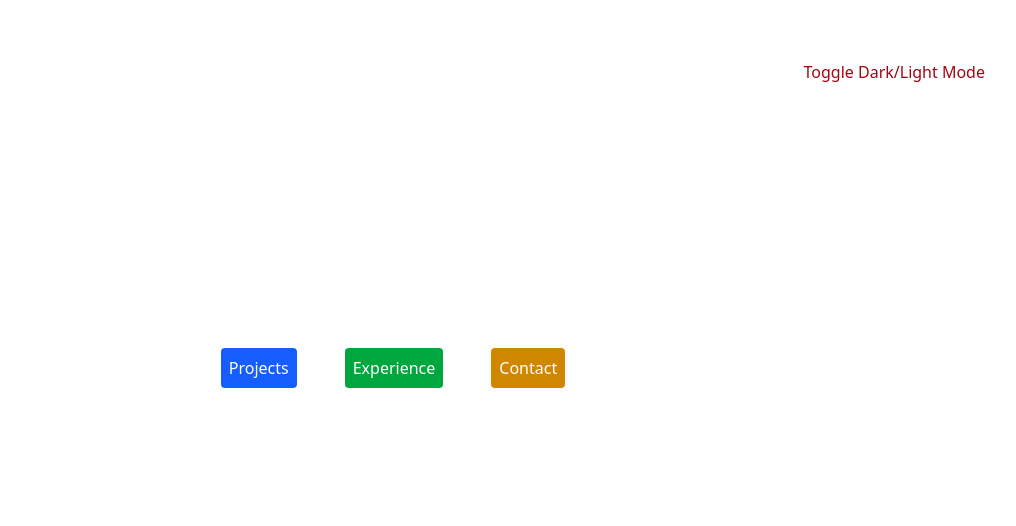
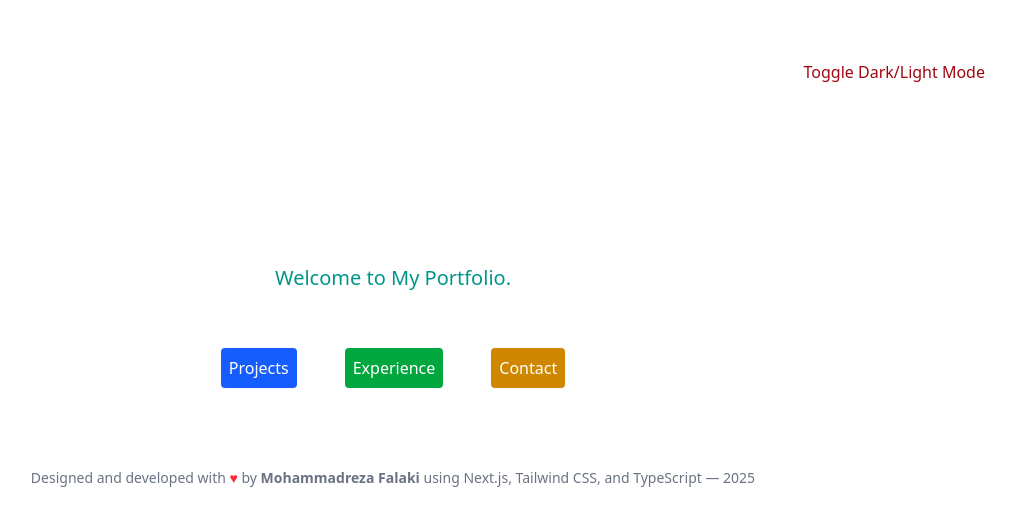
Before and after one commit to Mohammad-Reza-Falaki/my-new-portfolio, a Next.js app: page / in a window 1280 px wide. Shown: the top 526 px of the page, without its empty margins (247-1263 px from the left). Built offline with nearby package versions, Linux system fonts and the light colour scheme.

Commit message:
Site has been updated.

```diff
--- a/src/app/contact/page.tsx
+++ b/src/app/contact/page.tsx
@@ -1,6 +1,6 @@
 export default function Contact() {
   return (
-    <div className="min-h-screen p-5 ml-auto">
+    <div className="min-h-screen p-5 ml-auto text-center">
       <h1 className="text-3xl mb-4">Contact Me</h1>
       <p>If you have any questions, feel free to reach out!</p>
       <a
--- a/src/app/page.tsx
+++ b/src/app/page.tsx
@@ -32,8 +32,10 @@ export default function Home() {
         </button>
       </div>
       <div className="flex flex-col items-center justify-center mt-30">
-        <h2 className="text-xl mb-4">Welcome to My Portfolio!</h2>
-        <p className="mb-4">Explore my projects, experience, and contact me!</p>
+        <h2 className="text-xl mb-4 text-teal-600">Welcome to My Portfolio.</h2>
+        <p className="mb-4 text-white">
+          Explore my projects, experience, and contact me!
+        </p>
         <div className="flex gap-12">
           <Link href="/projects">
             <button className="bg-blue-600 p-2 rounded">Projects</button>
@@ -46,6 +48,13 @@ export default function Home() {
           </Link>
         </div>
       </div>
+      <div>
+        <footer className="text-center text-sm py-20 text-gray-500 dark:text-gray-400">
+          Designed and developed with <span className="text-red-500">♥</span> by{" "}
+          <strong>Mohammadreza Falaki</strong> using Next.js, Tailwind CSS, and
+          TypeScript — 2025
+        </footer>
+      </div>
     </div>
   );
 }
```
